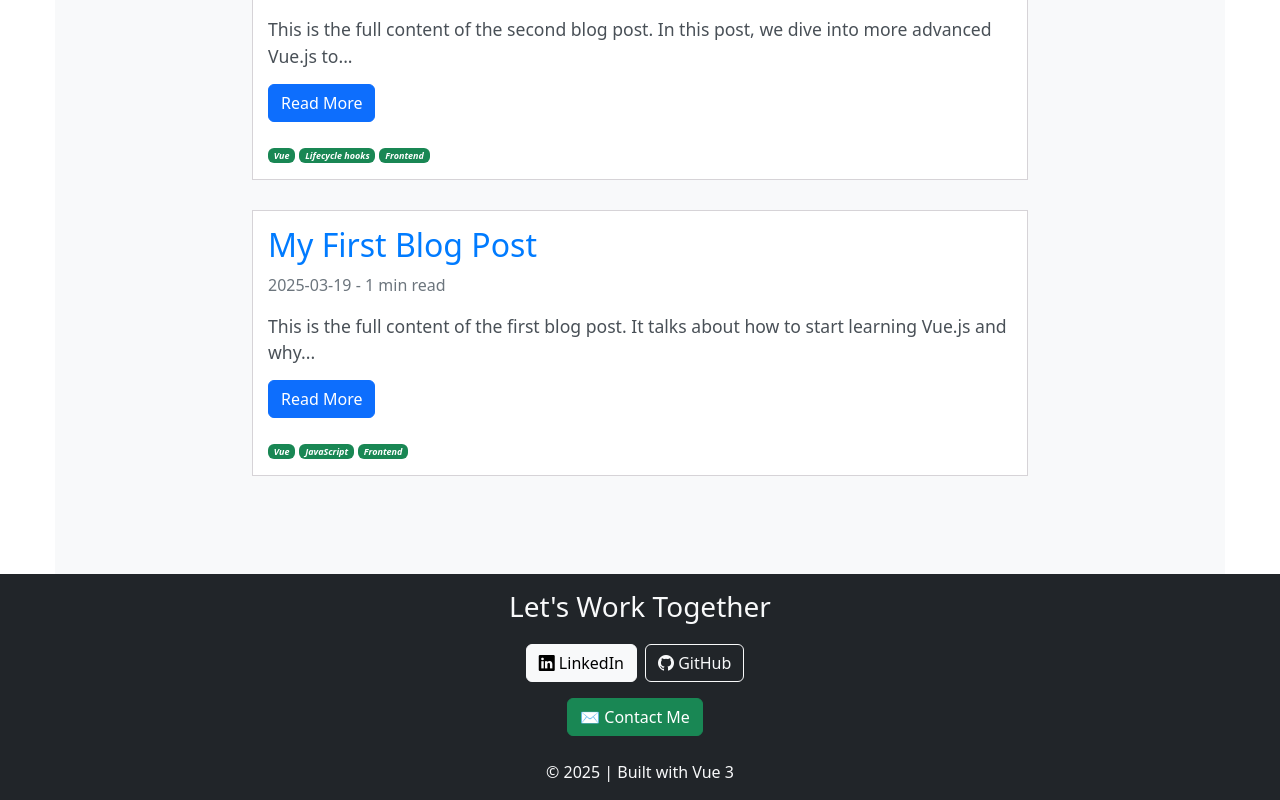
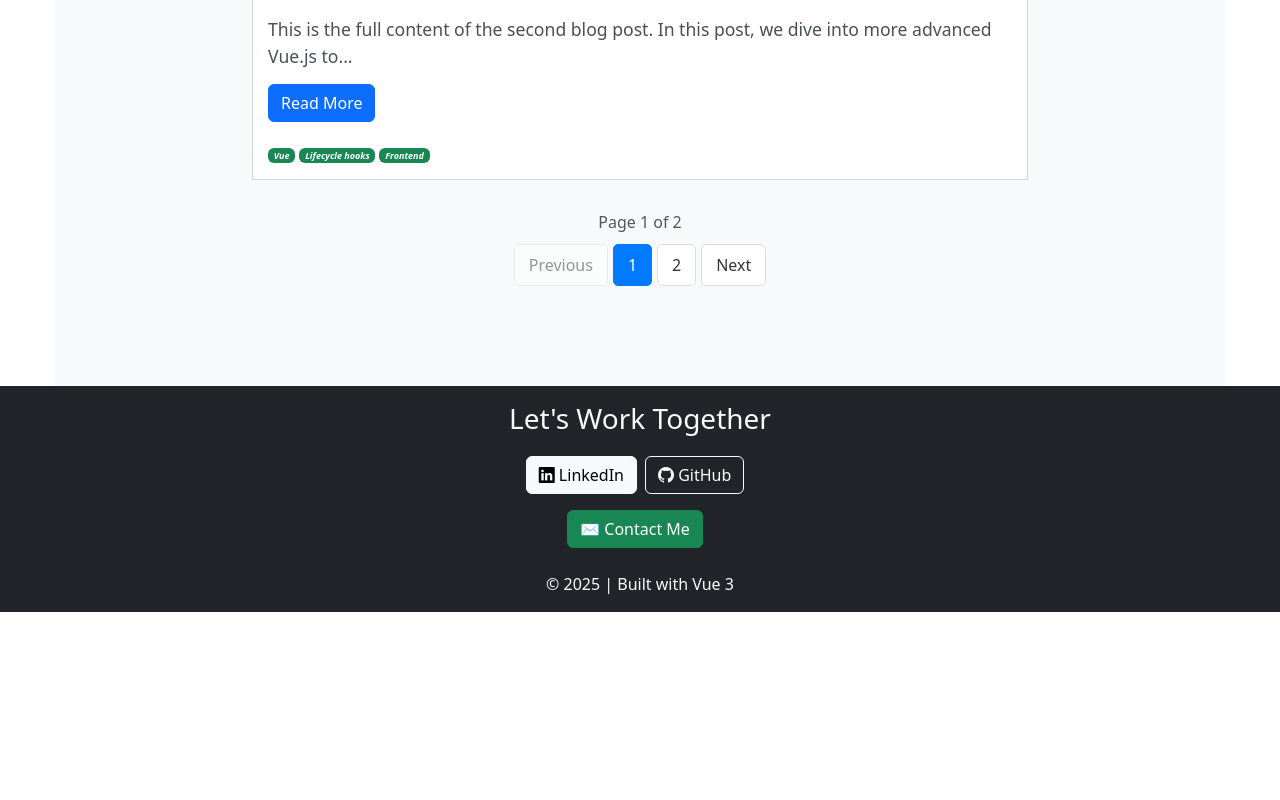
Before and after one commit to Caspec/Followcasperv2, a Vue app: page /blog in a window 1280 px wide. Shown: the part 1090-1890 px from the top of the page. After the commit the page ends 1702 px from the top, so only its background shows below. Built offline with nearby package versions, Linux system fonts and the light colour scheme.

Commit message:
feat: add pagination

```diff
--- a/src/App.vue
+++ b/src/App.vue
@@ -40,7 +40,7 @@
             <li class="nav-item">
               <router-link class="nav-link" to="/blog">Blog</router-link>
             </li>
-            <li class="nav-item">
+            <li class="nav-item mt-1">
               <button @click="toggleDarkMode" class="dark-mode-btn">
                 <span v-if="isDarkMode">☀️</span>
                 <span v-else>🌙</span>
--- /dev/null
+++ b/src/components/ui/PaginationUI.vue
@@ -0,0 +1,115 @@
+<template>
+  <div class="pagination-container">
+    <p class="pagination-info">Page {{ currentPage }} of {{ totalPages }}</p>
+    <nav>
+      <ul class="pagination">
+        <li class="page-item" :class="{ disabled: currentPage === 1 }">
+          <button class="page-link" @click="changePage(currentPage - 1)">Previous</button>
+        </li>
+
+        <li
+          v-for="page in totalPages"
+          :key="page"
+          class="page-item"
+          :class="{ active: currentPage === page }"
+        >
+          <button class="page-link" @click="changePage(page)">{{ page }}</button>
+        </li>
+
+        <li class="page-item" :class="{ disabled: currentPage === totalPages }">
+          <button class="page-link" @click="changePage(currentPage + 1)">Next</button>
+        </li>
+      </ul>
+    </nav>
+  </div>
+</template>
+
+<script setup lang="ts">
+import { computed } from 'vue';
+
+const props = defineProps({
+  totalPosts: {
+    type: Number,
+    required: true,
+  },
+  postsPerPage: {
+    type: Number,
+    required: true,
+  },
+  currentPage: {
+    type: Number,
+    required: true,
+  },
+});
+
+const totalPages = computed(() => Math.ceil(props.totalPosts / props.postsPerPage));
+
+const emits = defineEmits({
+  'update:currentPage': (page: number) => typeof page === 'number',
+});
+
+const changePage = (page: number) => {
+  if (page >= 1 && page <= totalPages.value) {
+    emits('update:currentPage', page);
+  }
+};
+</script>
+
+<style scoped>
+@media (max-width: 600px) {
+  .page-link {
+    padding: 6px 10px;
+    font-size: 14px;
+  }
+}
+
+.pagination-container {
+  display: flex;
+  flex-direction: column;
+  align-items: center;
+  justify-content: center;
+  margin-top: 20px;
+  text-align: center;
+}
+
+.pagination-info {
+  margin-bottom: 10px;
+  font-size: 16px;
+  font-weight: 500;
+  color: #555;
+}
+
+.pagination {
+  display: flex;
+  gap: 6px;
+  padding: 0;
+  list-style: none;
+}
+
+.page-link {
+  padding: 8px 14px;
+  font-size: 16px;
+  font-weight: 500;
+  border: 1px solid #ddd;
+  border-radius: 5px;
+  background: #fff;
+  color: #333;
+  cursor: pointer;
+  transition: all 0.2s ease-in-out;
+}
+
+.page-item.active .page-link {
+  background: #007bff;
+  color: white;
+  border-color: #007bff;
+}
+
+.page-link:hover {
+  background: #f1f1f1;
+}
+
+.page-item.disabled .page-link {
+  opacity: 0.5;
+  pointer-events: none;
+}
+</style>
--- a/src/views/BlogView.vue
+++ b/src/views/BlogView.vue
@@ -12,7 +12,7 @@
 
         <div class="my-3">
           <h3>Latest Posts</h3>
-          <div v-for="post in filteredPosts" :key="post.id" class="post-section mt-3">
+          <div v-for="post in paginatedPosts" :key="post.id" class="post-section mt-3">
             <router-link :to="getPostLink(post.slug)" class="post-link">
               <div class="post-content">
                 <h2>{{ post.title }}</h2>
@@ -34,6 +34,11 @@
               </div>
             </router-link>
           </div>
+          <Pagination
+            :total-posts="filteredPosts.length"
+            :posts-per-page="postsPerPage"
+            v-model:current-page="currentPage"
+          />
         </div>
       </div>
     </div>
@@ -41,14 +46,17 @@
 </template>
 
 <script setup lang="ts">
-import { computed, watch, onMounted } from 'vue';
+import { computed, watch, onMounted, ref } from 'vue';
 import { useTagStore } from '@/stores/useTagStore';
 import { posts } from '@/content/posts';
 import { useRoute } from 'vue-router';
 import BlogFilter from '@/components/BlogFilter.vue';
+import Pagination from '@/components/ui/PaginationUI.vue';
 
 const store = useTagStore();
 const route = useRoute();
+const currentPage = ref(1);
+const postsPerPage = ref(3);
 
 // Computed to access selected tags from the store
 const selectedTags = computed(() => store.selectedTags);
@@ -93,6 +101,17 @@ watch(
   },
   { immediate: true },
 );
+
+// Watch for changes in filteredPosts and reset pagination
+watch(filteredPosts, () => {
+  currentPage.value = 1;
+});
+
+const paginatedPosts = computed(() => {
+  const start = (currentPage.value - 1) * postsPerPage.value;
+  const end = start + postsPerPage.value;
+  return filteredPosts.value.slice(start, end);
+});
 
 const truncateContent = (content: string): string => {
   return content.length > 100 ? content.substring(0, 100) + '...' : content;
```
